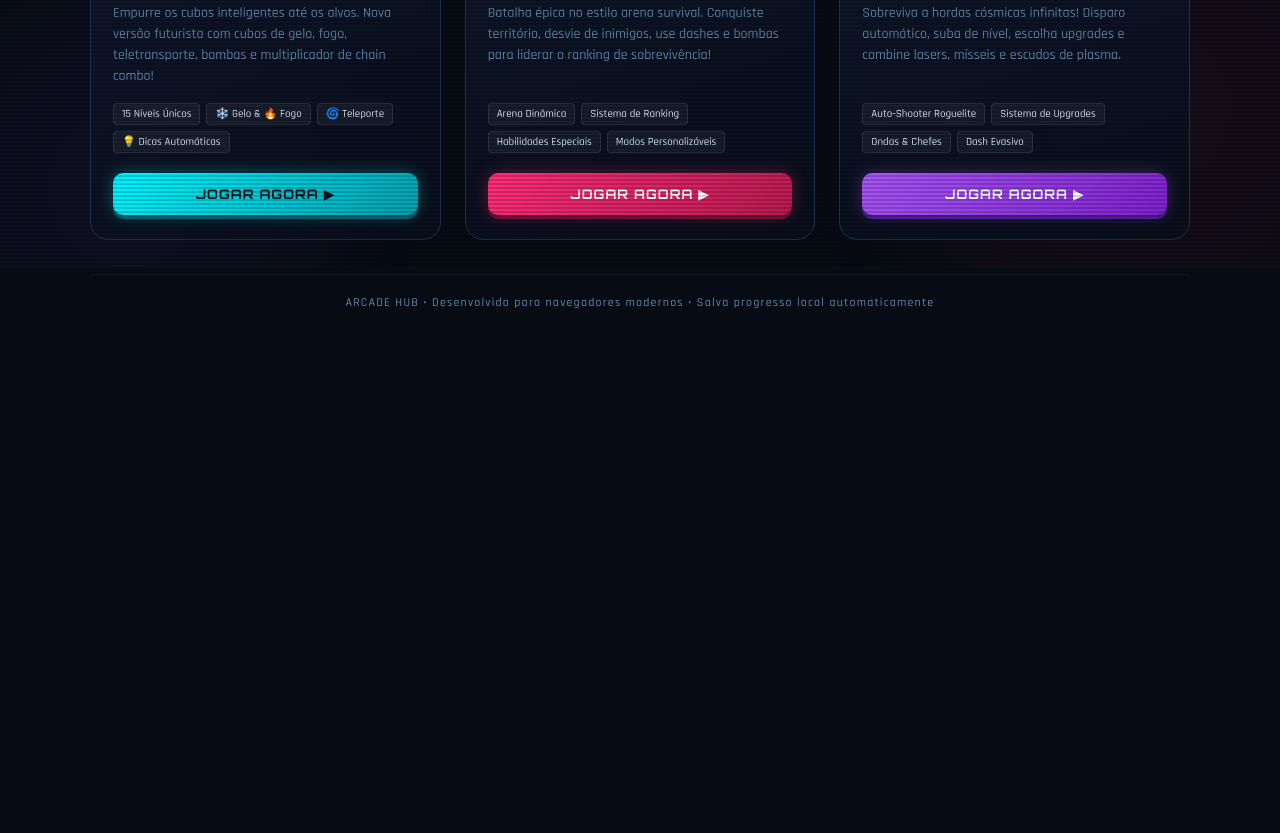
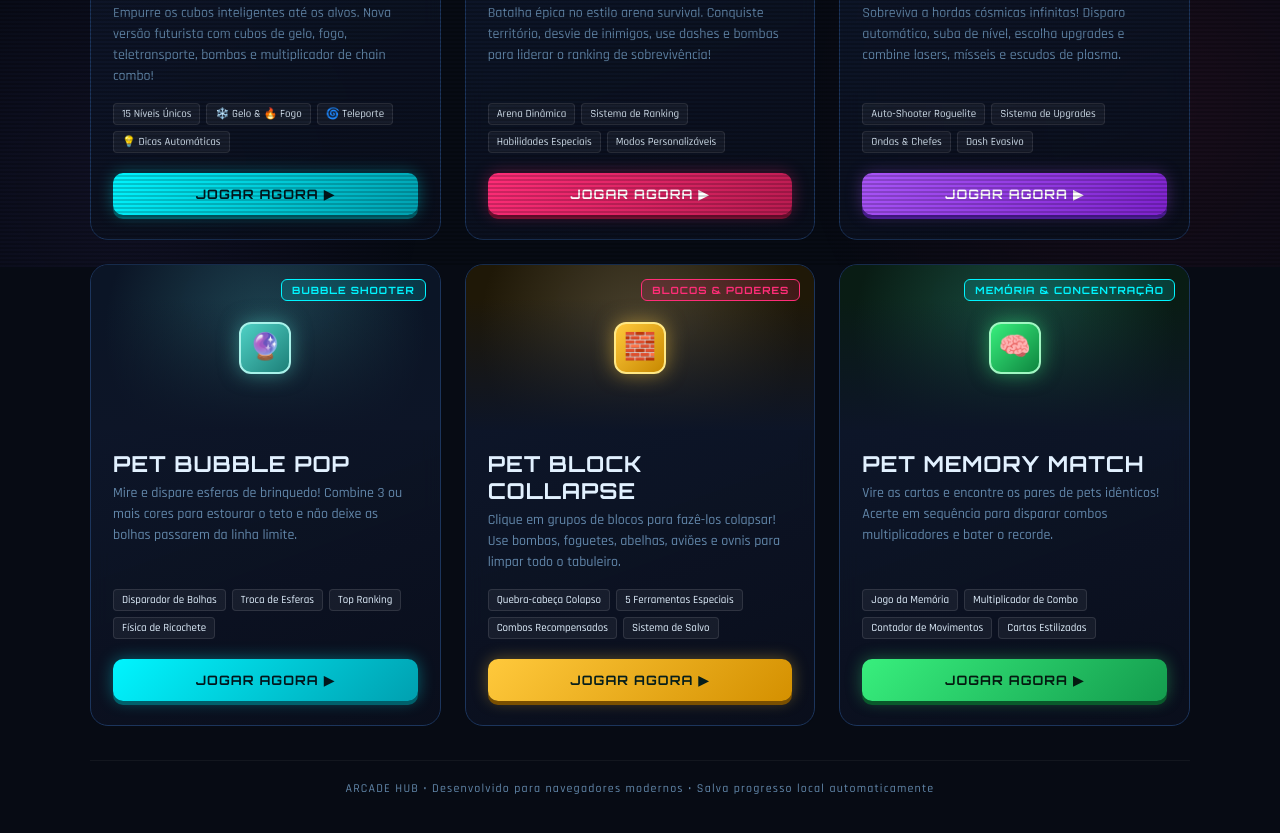
Before and after one commit to isaiasrocha01/jogos, a plain HTML site: page index.html in a window 1280 px wide. Shown: the part 533-1366 px from the top of the page. Before the commit the page ends 883 px from the top, so only its background shows below. Drawn offline with Linux system fonts and the light colour scheme.

Commit message:
Update index.html

```diff
--- a/index.html
+++ b/index.html
@@ -349,6 +349,59 @@ p.subtitle {
   box-shadow: 0 1px 0 #4c1d95;
 }
 
+.banner-bubble {
+  background: radial-gradient(circle at 50% 40%, rgba(79, 209, 197, 0.25), #0b1526 80%);
+}
+.icon-bubble {
+  background: linear-gradient(135deg, #4fd1c5, #1d7f78);
+  border: 2px solid #a8f2ea;
+  box-shadow: 0 0 20px rgba(79, 209, 197, 0.5);
+}
+.banner-collapse {
+  background: radial-gradient(circle at 50% 40%, rgba(255, 201, 60, 0.25), #1f1807 80%);
+}
+.icon-collapse {
+  background: linear-gradient(135deg, #ffc93c, #c78800);
+  border: 2px solid #ffe885;
+  box-shadow: 0 0 20px rgba(255, 201, 60, 0.5);
+}
+.banner-memory {
+  background: radial-gradient(circle at 50% 40%, rgba(56, 239, 125, 0.25), #091c14 80%);
+}
+.icon-memory {
+  background: linear-gradient(135deg, #38ef7d, #0e853f);
+  border: 2px solid #a0f7c2;
+  box-shadow: 0 0 20px rgba(56, 239, 125, 0.5);
+}
+.btn-gold {
+  background: linear-gradient(135deg, #ffc93c, #d49000);
+  color: #061e1b;
+  font-weight: 700;
+  box-shadow: 0 4px 0 #7a4f00, 0 0 16px rgba(255, 201, 60, 0.35);
+}
+.btn-gold:hover {
+  filter: brightness(1.1);
+  box-shadow: 0 5px 0 #7a4f00, 0 0 22px rgba(255, 201, 60, 0.55);
+}
+.btn-gold:active {
+  transform: translateY(3px);
+  box-shadow: 0 1px 0 #7a4f00;
+}
+.btn-green {
+  background: linear-gradient(135deg, #38ef7d, #149c4e);
+  color: #041a10;
+  font-weight: 700;
+  box-shadow: 0 4px 0 #09592b, 0 0 16px rgba(56, 239, 125, 0.35);
+}
+.btn-green:hover {
+  filter: brightness(1.1);
+  box-shadow: 0 5px 0 #09592b, 0 0 22px rgba(56, 239, 125, 0.55);
+}
+.btn-green:active {
+  transform: translateY(3px);
+  box-shadow: 0 1px 0 #09592b;
+}
+
 /* Footer */
 footer {
   text-align: center;
@@ -370,7 +423,7 @@ footer {
     <p class="subtitle">Escolha seu desafio favorito e divirta-se direto no navegador em qualquer dispositivo.</p>
 
     <div class="top-stats">
-      <div class="stat-pill">🕹️ Total de Jogos: <b>3</b></div>
+      <div class="stat-pill">🕹️ Total de Jogos: <b>6</b></div>
       <div class="stat-pill">⚡ Tecnologias: <b>HTML5 · Canvas · WebAudio</b></div>
       <div class="stat-pill">📱 Suporte: <b>PC & Mobile</b></div>
     </div>
@@ -451,6 +504,81 @@ footer {
         </a>
       </div>
     </article>
+
+    <!-- Jogo 4: Pet Bubble Pop -->
+    <article class="game-card">
+      <div class="card-banner banner-bubble">
+        <span class="pill-type pill-puzzle">Bubble Shooter</span>
+        <div class="banner-badge">
+          <div class="icon-box icon-bubble">🔮</div>
+        </div>
+      </div>
+      <div class="card-body">
+        <h2>PET BUBBLE POP</h2>
+        <p class="card-desc">
+          Mire e dispare esferas de brinquedo! Combine 3 ou mais cores para estourar o teto e não deixe as bolhas passarem da linha limite.
+        </p>
+        <div class="tag-list">
+          <span class="tag">Disparador de Bolhas</span>
+          <span class="tag">Troca de Esferas</span>
+          <span class="tag">Top Ranking</span>
+          <span class="tag">Física de Ricochete</span>
+        </div>
+        <a href="pet-bubble-pop.html" class="btn-play btn-cyan">
+          JOGAR AGORA ▶
+        </a>
+      </div>
+    </article>
+
+    <!-- Jogo 5: Pet Block Collapse -->
+    <article class="game-card">
+      <div class="card-banner banner-collapse">
+        <span class="pill-type pill-action">Blocos & Poderes</span>
+        <div class="banner-badge">
+          <div class="icon-box icon-collapse">🧱</div>
+        </div>
+      </div>
+      <div class="card-body">
+        <h2>PET BLOCK COLLAPSE</h2>
+        <p class="card-desc">
+          Clique em grupos de blocos para fazê-los colapsar! Use bombas, foguetes, abelhas, aviões e ovnis para limpar todo o tabuleiro.
+        </p>
+        <div class="tag-list">
+          <span class="tag">Quebra-cabeça Colapso</span>
+          <span class="tag">5 Ferramentas Especiais</span>
+          <span class="tag">Combos Recompensados</span>
+          <span class="tag">Sistema de Salvo</span>
+        </div>
+        <a href="pet-block-collapse.html" class="btn-play btn-gold">
+          JOGAR AGORA ▶
+        </a>
+      </div>
+    </article>
+
+    <!-- Jogo 6: Pet Memory Match -->
+    <article class="game-card">
+      <div class="card-banner banner-memory">
+        <span class="pill-type pill-puzzle">Memória & Concentração</span>
+        <div class="banner-badge">
+          <div class="icon-box icon-memory">🧠</div>
+        </div>
+      </div>
+      <div class="card-body">
+        <h2>PET MEMORY MATCH</h2>
+        <p class="card-desc">
+          Vire as cartas e encontre os pares de pets idênticos! Acerte em sequência para disparar combos multiplicadores e bater o recorde.
+        </p>
+        <div class="tag-list">
+          <span class="tag">Jogo da Memória</span>
+          <span class="tag">Multiplicador de Combo</span>
+          <span class="tag">Contador de Movimentos</span>
+          <span class="tag">Cartas Estilizadas</span>
+        </div>
+        <a href="pet-memory-match.html" class="btn-play btn-green">
+          JOGAR AGORA ▶
+        </a>
+      </div>
+    </article>
   </main>
 
   <footer>
```
